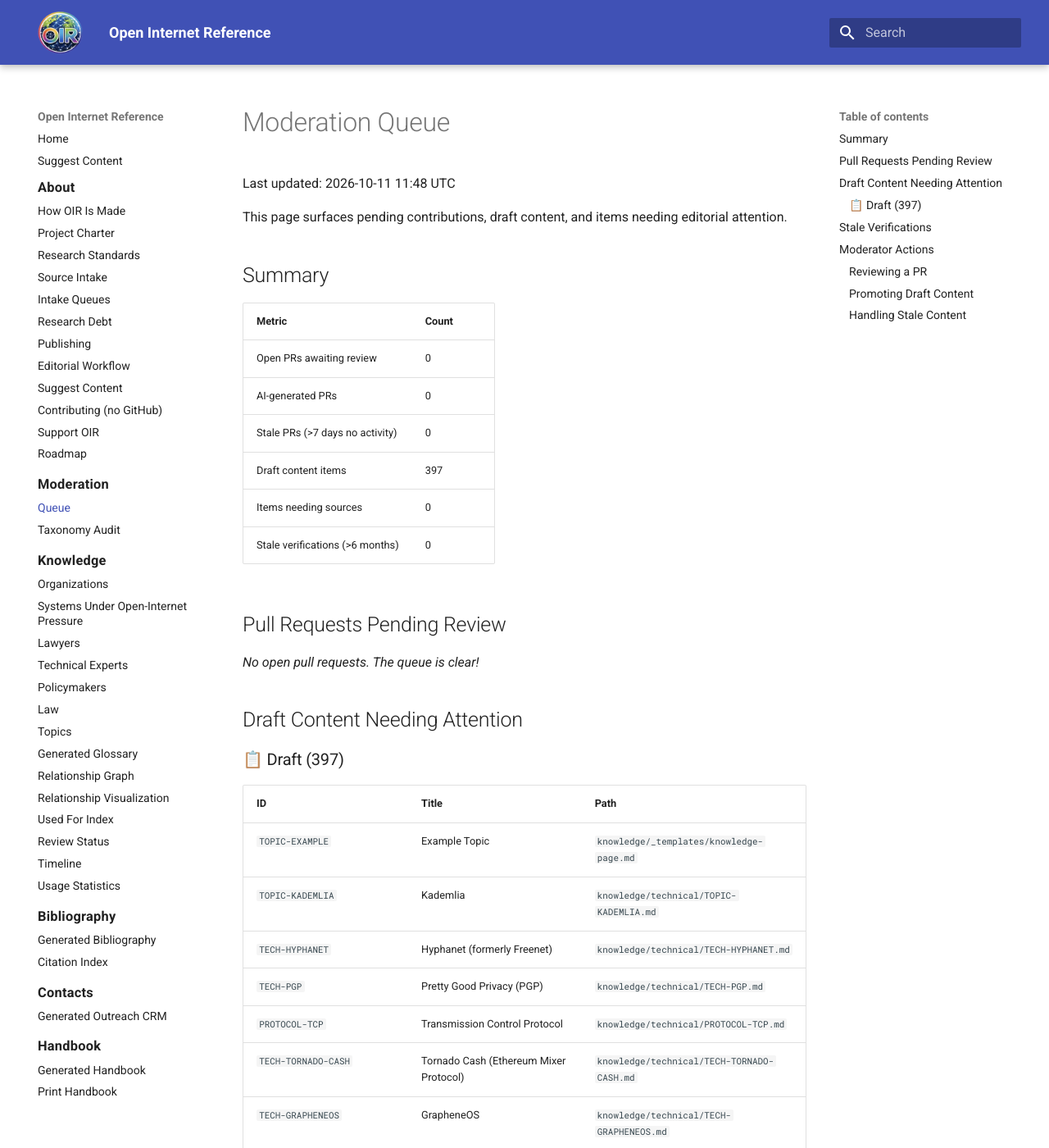
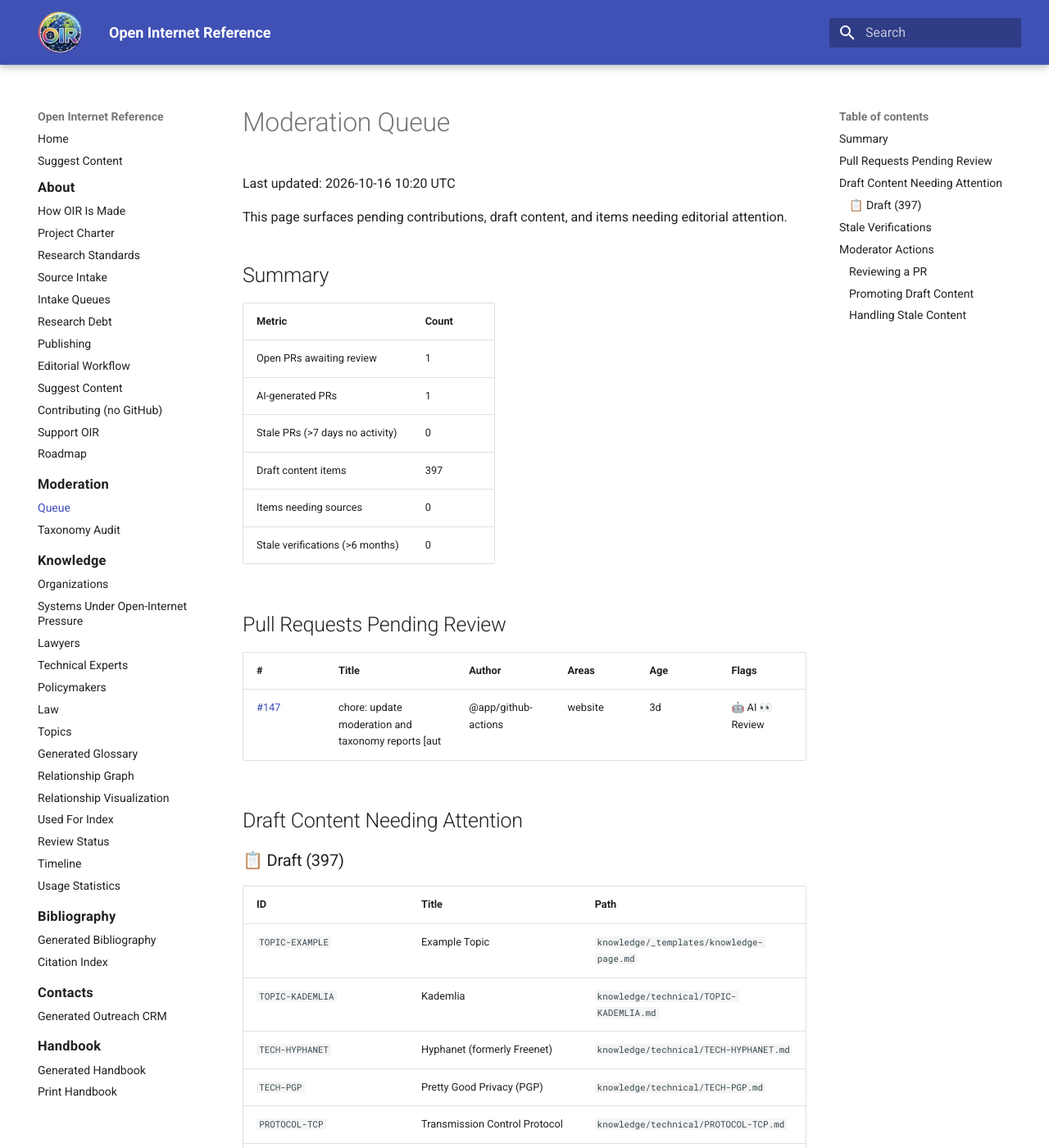
Before and after one commit to itsmeront/open-internet-reference, an MkDocs documentation site: the page built from website/generated/moderation.md, in a window 1280 px wide and 1400 px high. Shown: the whole window at 82% size. Built offline with MkDocs 1.6.1 and Material for MkDocs 9.7.7, drawn with Linux system fonts in a browser that asks for light colours.

Commit message:
chore: update moderation and taxonomy reports [automated]

```diff
--- a/website/generated/moderation.md
+++ b/website/generated/moderation.md
@@ -1,6 +1,6 @@
 # Moderation Queue
 
-Last updated: 2026-10-11 11:48 UTC
+Last updated: 2026-10-16 10:20 UTC
 
 This page surfaces pending contributions, draft content, and items needing editorial attention.
 
@@ -8,8 +8,8 @@ This page surfaces pending contributions, draft content, and items needing edito
 
 | Metric | Count |
 |--------|-------|
-| Open PRs awaiting review | 0 |
-| AI-generated PRs | 0 |
+| Open PRs awaiting review | 1 |
+| AI-generated PRs | 1 |
 | Stale PRs (>7 days no activity) | 0 |
 | Draft content items | 397 |
 | Items needing sources | 0 |
@@ -17,7 +17,9 @@ This page surfaces pending contributions, draft content, and items needing edito
 
 ## Pull Requests Pending Review
 
-*No open pull requests. The queue is clear!*
+| # | Title | Author | Areas | Age | Flags |
+|---|-------|--------|-------|-----|-------|
+| [#147](https://github.com/itsmeront/open-internet-reference/pull/147) | chore: update moderation and taxonomy reports [aut | @app/github-actions | website | 3d | 🤖 AI 👀 Review |
 
 ## Draft Content Needing Attention
 
```
Also changed, not shown: website/generated/taxonomy-audit.md (+1 -1 lines), 2 other files.
